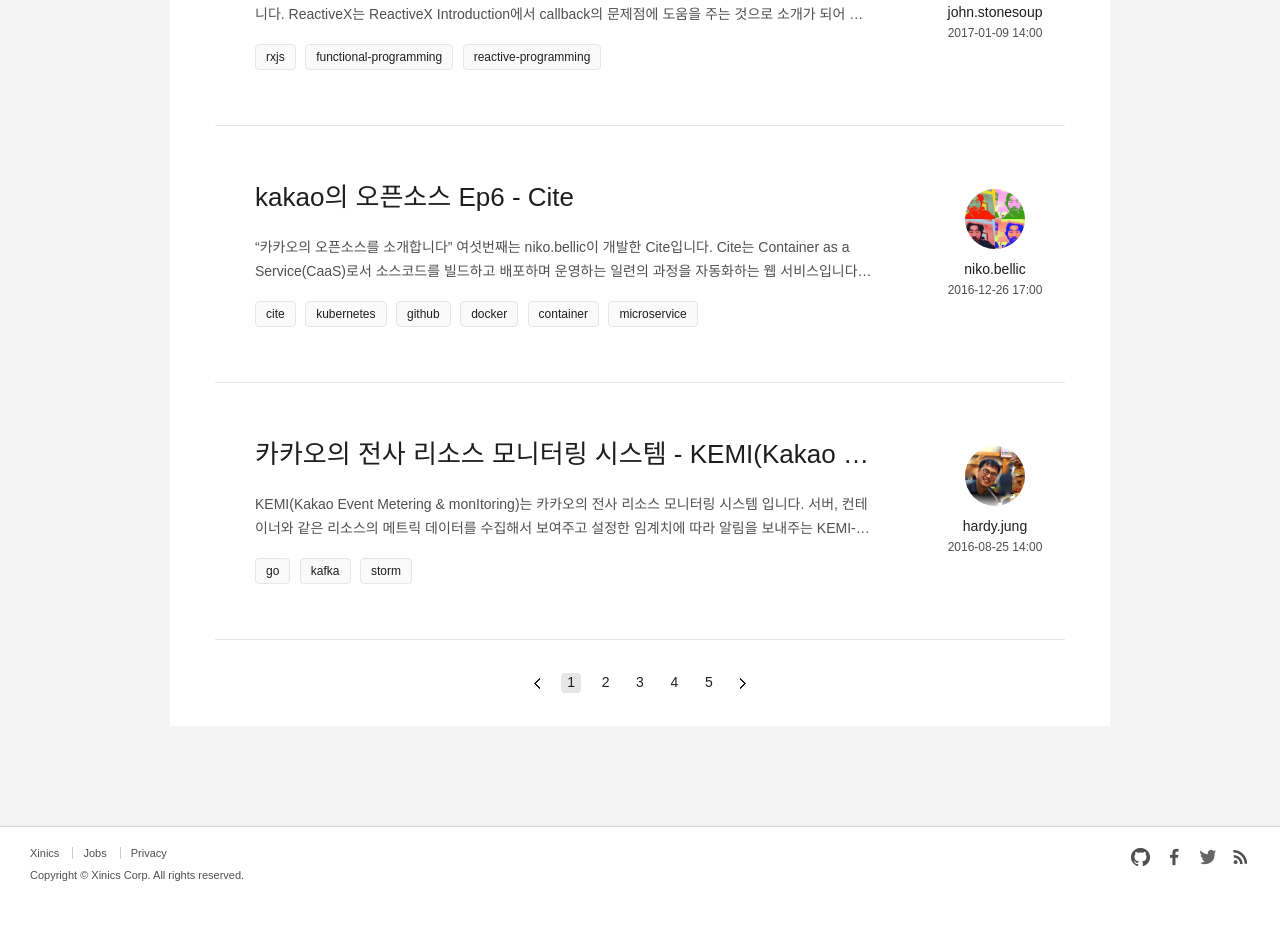
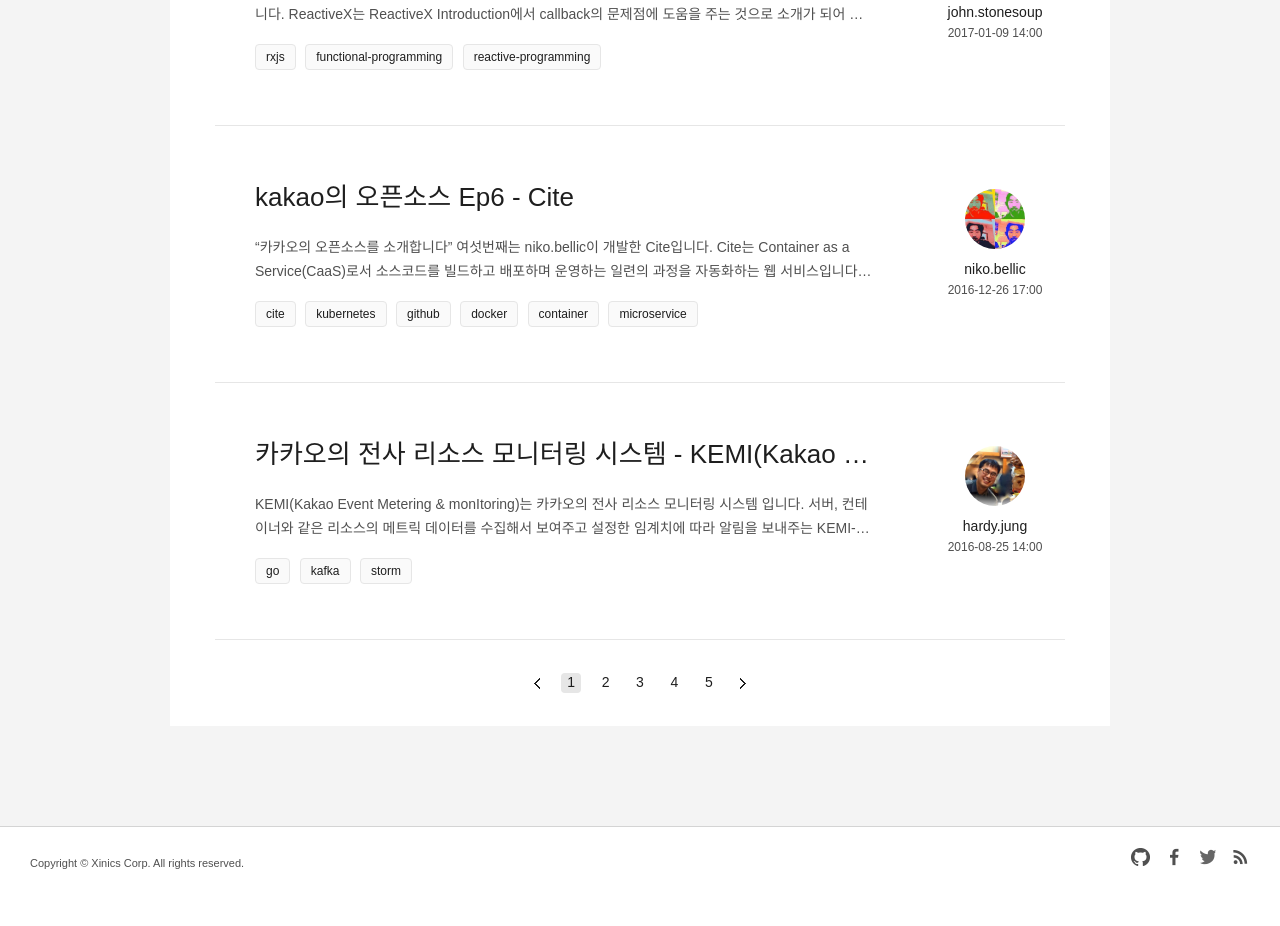
Before and after one commit to XinicsInc/tech-blog, a Jekyll site: the page built from index.html, in a window 1280 px wide. Shown: the part 1228-2154 px from the top of the page. Built offline with Jekyll 4.4.1, drawn with Linux system fonts in a browser that asks for light colours; some web fonts are replaced; the list of posts is cut into pages by our own code.

Commit message:
자질구레한 버그 수정

```diff
--- a/_includes/footer.html
+++ b/_includes/footer.html
@@ -27,11 +27,6 @@
             </a>
         </li>
     </ul>
-    <ul id="footer-menu">
-        <li><a href="//www.xinics.com">Xinics</a></li>
-        <li><a href="//support.xinics.com/support/index.php?mid=Recruit_vou">Jobs</a></li>
-        <li><a href="//support.xinics.com/support/?mid=privacy">Privacy</a></li>
-    </ul>
     <p id="copyright">
         <a href="//www.xinics.com">Copyright &copy; Xinics Corp.</a>
         All rights reserved.
--- a/assets/css/screen.css
+++ b/assets/css/screen.css
@@ -262,7 +262,7 @@ for small screen(<720px):
 #wrapper {
     padding-bottom: 100px;
     background-color: #f4f4f4;
-    overflow-x: scroll; /* @@iolo for very long title/tags */
+    overflow-x: auto; /* @@iolo for very long title/tags */
 }
 
 #content {
```
Also changed, not shown: about.md (+1 -1 lines).
